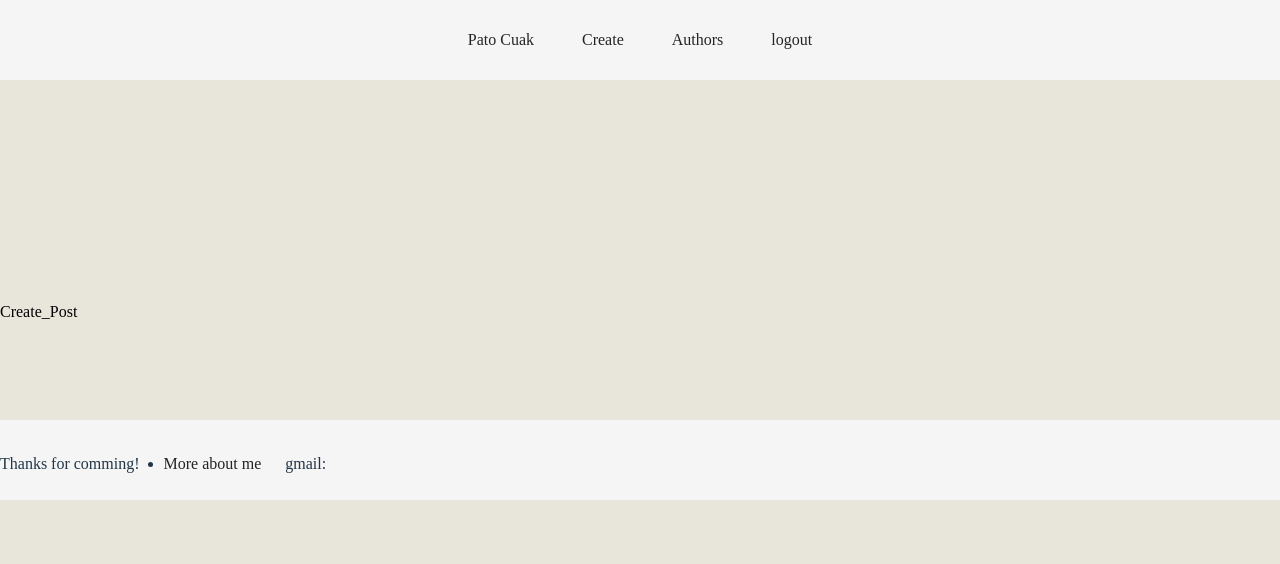
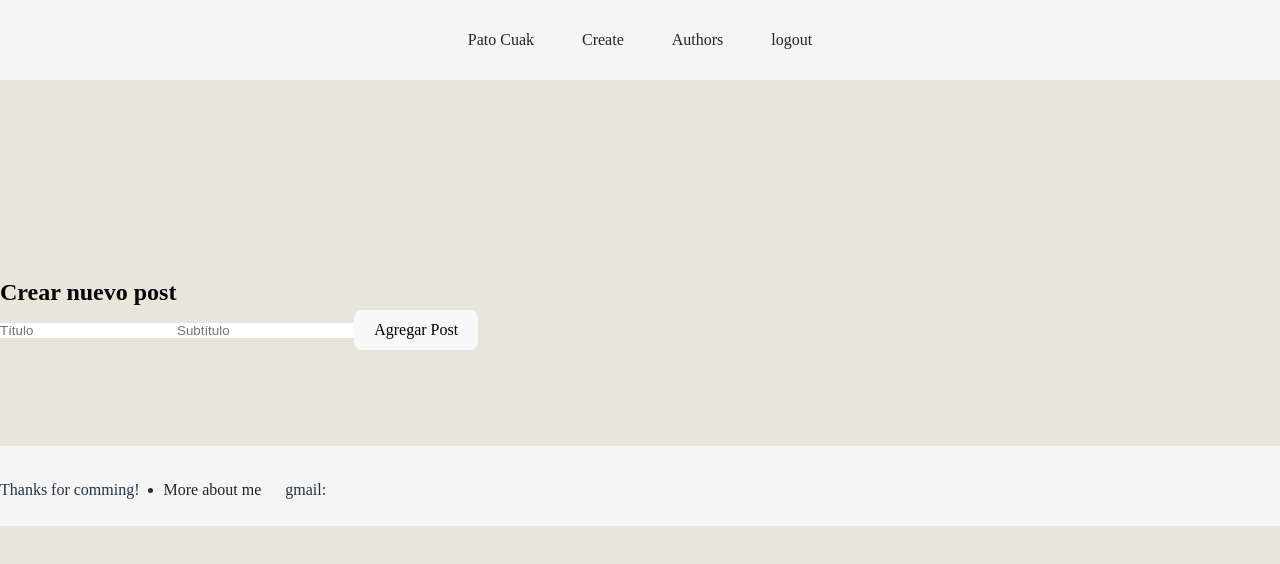
Before and after one commit to Maria-Villafuerte/Reading_blog, a React (Vite) app: page /create in a window 1280 px wide. Shown: the top 564 px of the page. Built offline with nearby package versions, Linux system fonts and the light colour scheme; no server answers.

Commit message:
Feat: create new posts and delete posts

```diff
--- a/src/blog/Create_Post.jsx
+++ b/src/blog/Create_Post.jsx
@@ -1,9 +1,37 @@
-import React from 'react'
+import React, { useState } from 'react';
+import { ref, push, set } from 'firebase/database'; // Importa las funciones necesarias de Firebase
+import { database } from '../../Server/firebaseConfig';
 
-const Create_Post = () => {
+const CreatePost = () => {
+  const [newPostData, setNewPostData] = useState({ title: '', subtitle: '' }); // Estado para almacenar los datos del nuevo post
+
+  const handleInputChange = (e) => {
+    const { name, value } = e.target;
+    setNewPostData({ ...newPostData, [name]: value });
+  };
+
+  const handleAddPost = () => {
+    const postsRef = ref(database, 'posts');
+    const newPostRef = push(postsRef); // Genera una nueva referencia única para el nuevo post
+    set(newPostRef, newPostData)
+      .then(() => {
+        console.log('Nuevo post agregado correctamente');
+        // Limpia los campos después de agregar el nuevo post
+        setNewPostData({ title: '', subtitle: '' });
+      })
+      .catch((error) => {
+        console.error('Error al agregar el nuevo post:', error);
+      });
+  };
+
   return (
-    <div className='color'>Create_Post</div>
-  )
-}
+    <div>
+      <h2>Crear nuevo post</h2>
+      <input type="text" name="title" placeholder="Título" value={newPostData.title} onChange={handleInputChange} />
+      <input type="text" name="subtitle" placeholder="Subtítulo" value={newPostData.subtitle} onChange={handleInputChange} />
+      <button onClick={handleAddPost}>Agregar Post</button>
+    </div>
+  );
+};
 
-export default Create_Post
+export default CreatePost;
```
Also changed, not shown: 1 other file (tests, documents, lock files or other folders).
